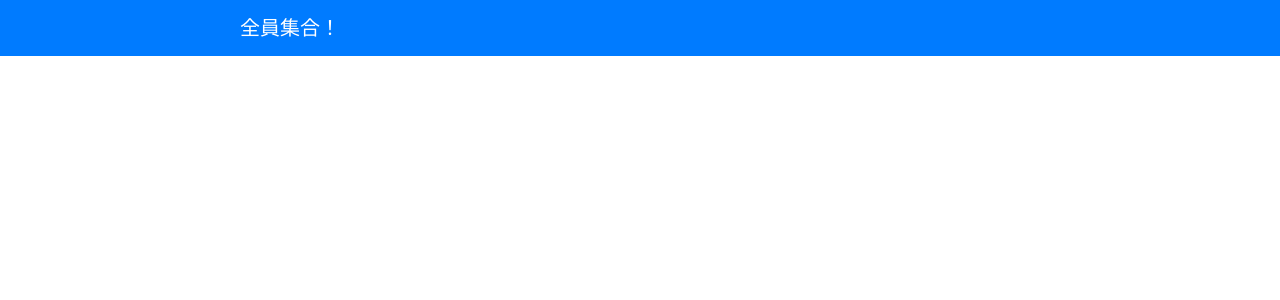
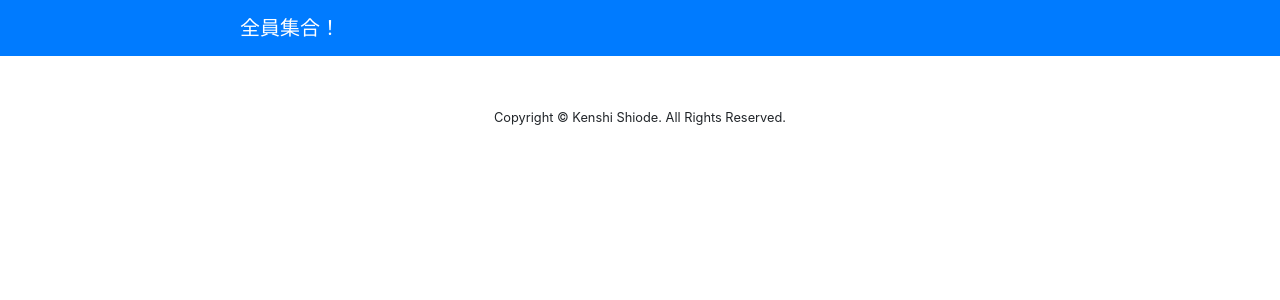
Before and after one commit to solt9029/all-gather-client, a React (Create React App) app: page / in a window 1280 px wide. Shown: the top 300 px of the page. Built offline with nearby package versions, Linux system fonts and the light colour scheme.

Commit message:
Add footer

```diff
--- a/src/App.jsx
+++ b/src/App.jsx
@@ -22,6 +22,15 @@ export function App() {
           </Switch>
         </BrowserRouter>
       </Container>
+      <Container
+        fluid
+        className="mt-5 mb-3"
+        style={{
+          textAlign: 'center',
+        }}
+      >
+        <small>Copyright © Kenshi Shiode. All Rights Reserved.</small>
+      </Container>
     </>
   );
 }
```
